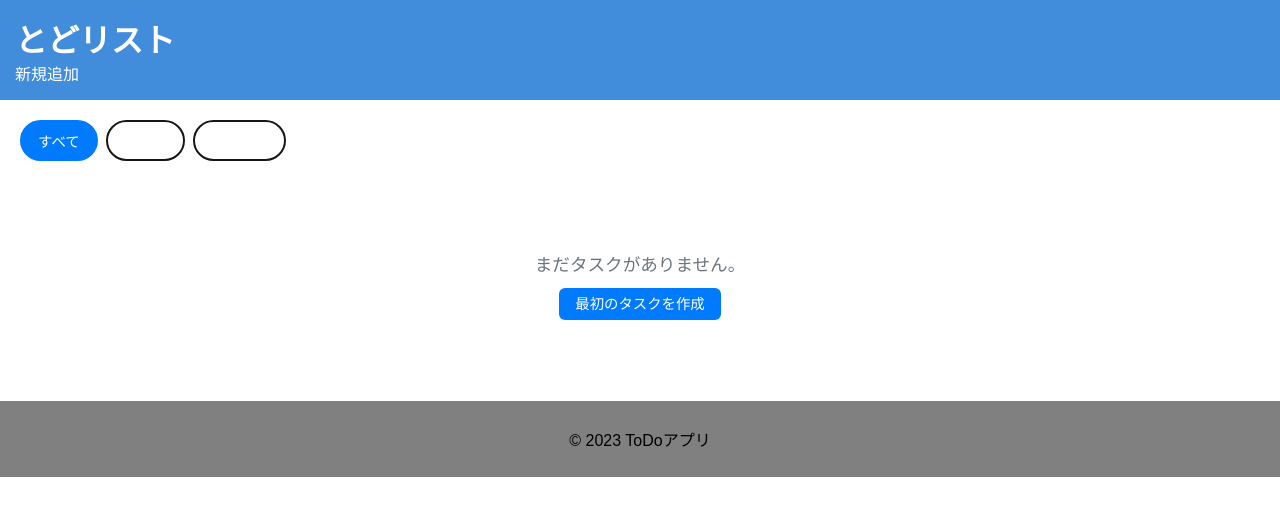
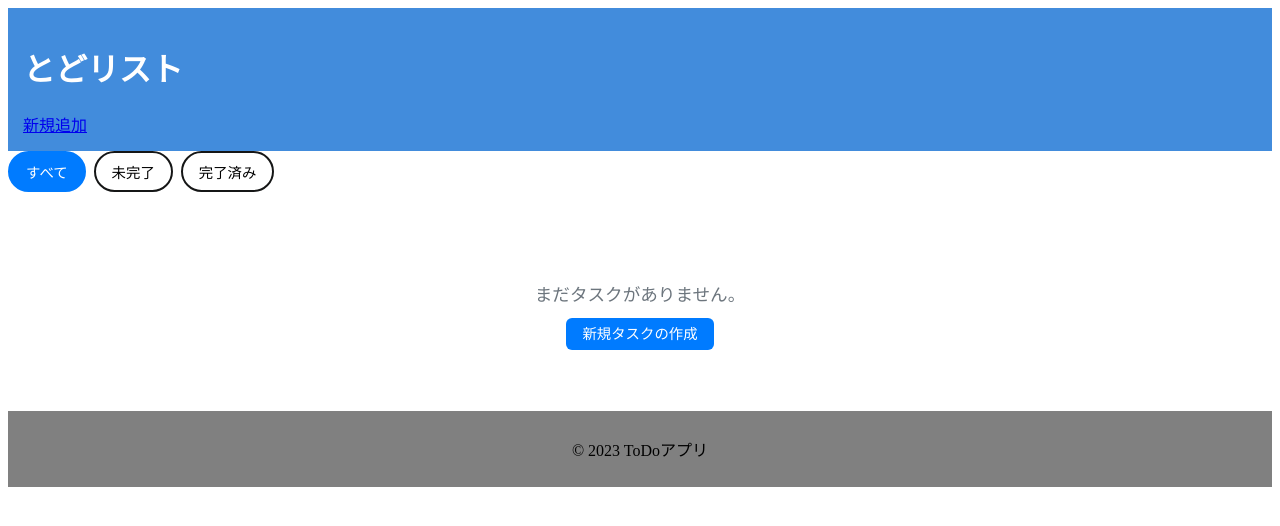
Before and after one commit to kaith05/djangotodo, a Django app: page / in a window 1280 px wide. Shown: the top 526 px of the page. Run offline with Django 5.2, Linux system fonts and the light colour scheme; data that the repository does not hold is empty.

Commit message:
ページの細分化、CSSの修正

```diff
--- a/mysite/urls.py
+++ b/mysite/urls.py
@@ -3,5 +3,5 @@
 
 urlpatterns = [
     path('admin/', admin.site.urls),
-    path('', include('tasks.urls')),  # ← これある？
+    path('', include('tasks.urls')),
 ]
--- a/tasks/static/tasks/style.css
+++ b/tasks/static/tasks/style.css
@@ -1,31 +1,7 @@
-body {
-    font-family: Arial, sans-serif;
-    margin: 0;
-    background-color: #ffffff;
-}
-
 header {
     background: #428cdc;
     color: white;
     padding: 15px;
-}
-
-header h1 {
-    margin: 0;
-}
-
-nav a {
-    color: white;
-    margin-right: 15px;
-    text-decoration: none;
-}
-
-nav a:hover {
-    text-decoration: underline;
-}
-
-main {
-    padding: 20px;
 }
 
 footer {
@@ -34,11 +10,3 @@
     padding: 10px;
     margin-top: 20px;
 }
-
-button {
-    background-color: #428cdc;
-    color: white;
-    border: none;
-    padding: 10px 15px;
-    cursor: pointer;
-}
--- a/tasks/templates/tasks/task_list.html
+++ b/tasks/templates/tasks/task_list.html
@@ -62,7 +62,7 @@
     {% empty %}
         <div class="empty-state">
             <p>まだタスクがありません。</p>
-            <a href="{% url 'task_create' %}" class="btn btn-primary">最初のタスクを作成</a>
+            <a href="{% url 'task_create' %}" class="btn btn-primary">新規タスクの作成</a>
         </div>
     {% endfor %}
 </div>
```
